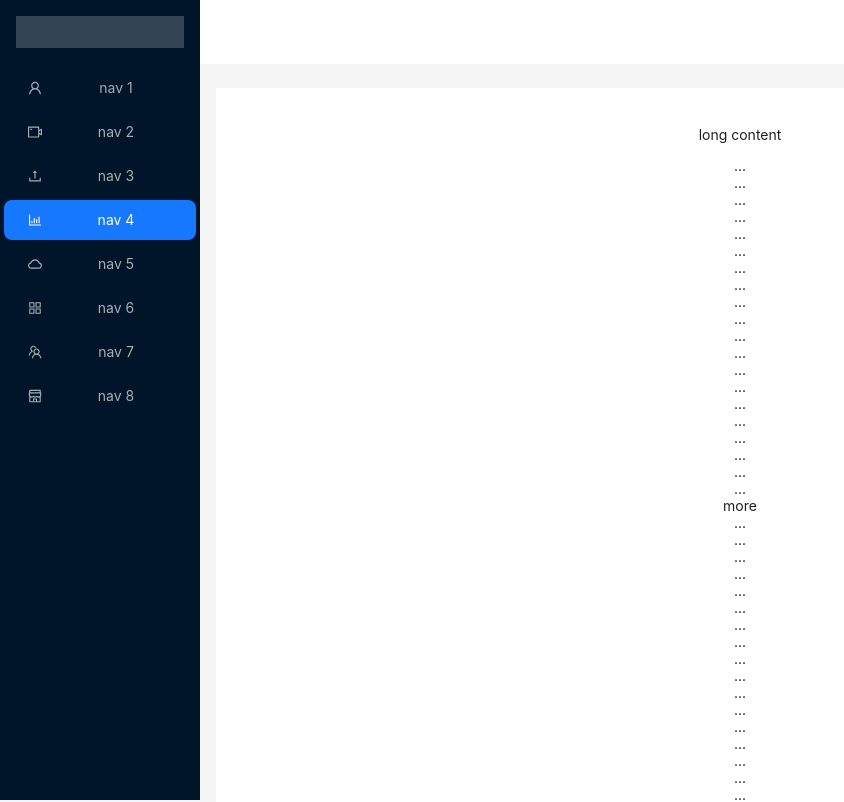
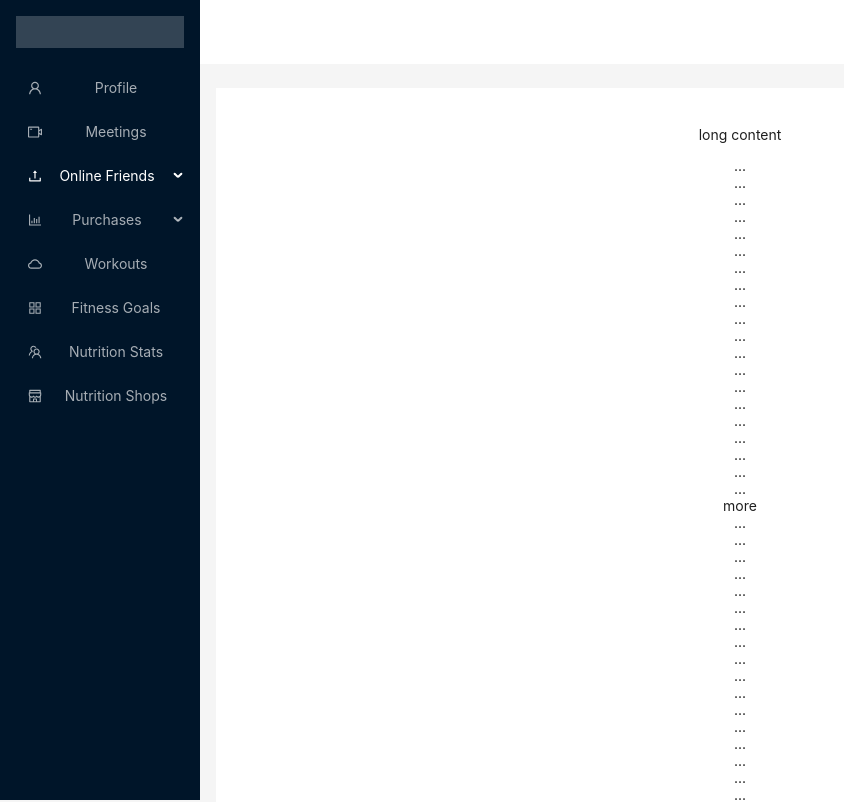
Before and after one commit to aqdasilva/ivygarden, a React (Create React App) app: page / in a window 1280 px wide. Shown: the top 802 px of the page, without its empty margins (0-844 px from the left). Built offline with nearby package versions, Linux system fonts and the light colour scheme.

Commit message:
updated sidebar labels

```diff
--- a/src/Components/mainPage.jsx
+++ b/src/Components/mainPage.jsx
@@ -11,21 +11,30 @@ import {
   import { Layout, Menu, theme } from 'antd';
   import React from 'react';
   const { Header, Content, Footer, Sider } = Layout;
+
+  function getItem(label, key, icon, children) {
+    return {
+      key,
+      icon,
+      children,
+      label,
+    };
+  }
+
   const items = [
-    UserOutlined,
-    VideoCameraOutlined,
-    UploadOutlined,
-    BarChartOutlined,
-    CloudOutlined,
-    AppstoreOutlined,
-    TeamOutlined,
-    ShopOutlined,
-  ].map((icon, index) => ({
-    key: String(index + 1),
-    icon: React.createElement(icon),
-    label: `nav ${index + 1}`,
-  }));
-
+    getItem('Profile', '1', < UserOutlined />),
+    getItem('Meetings', '2', <VideoCameraOutlined />),
+    getItem('Online Friends', 'sub1', <UploadOutlined />, [
+      getItem('Tom', '3'),
+      getItem('Bill', '4'),
+      getItem('Alex', '5'),
+    ]),
+    getItem('Purchases', 'sub2', <BarChartOutlined />, [getItem('Team 1', '6'), getItem('Team 2', '8')]),
+    getItem('Workouts', '9', <CloudOutlined />),
+    getItem('Fitness Goals', '123', <AppstoreOutlined/>),
+    getItem('Nutrition Stats', '123', <TeamOutlined/>),
+    getItem('Nutrition Shops', '123', <ShopOutlined/>),
+  ];
 
   const MainPage = () => {
     const {
```
